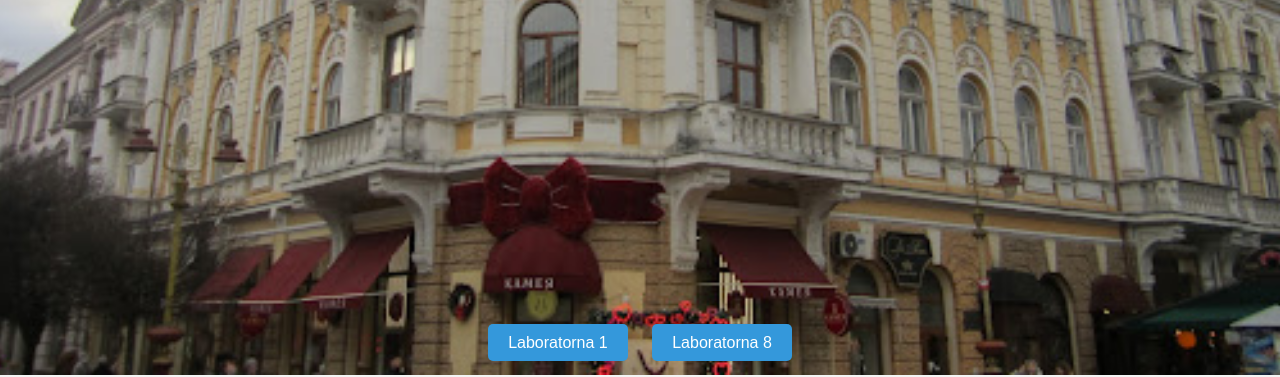
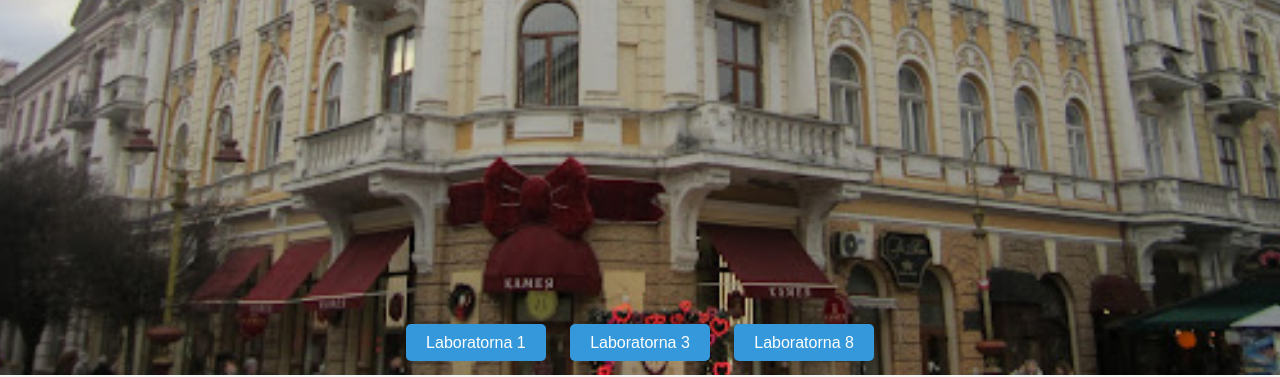
Before and after one commit to boytsan/boytsan.github.io, a plain HTML site: page index.html in a window 1280 px wide. Shown: the part 425-802 px from the top of the page. Drawn offline with Linux system fonts and the light colour scheme.

Commit message:
index.html

```diff
--- a/index.html
+++ b/index.html
@@ -30,6 +30,7 @@
     <!-- Button Links Section -->
     <div class="button-container">
       <a href="index1.html" class="btn">Laboratorna 1</a>
+      <a href="index3.html" class="btn">Laboratorna 3</a>
       <a href="index8.html" class="btn">Laboratorna 8</a>
     </div>
   </header>
```
